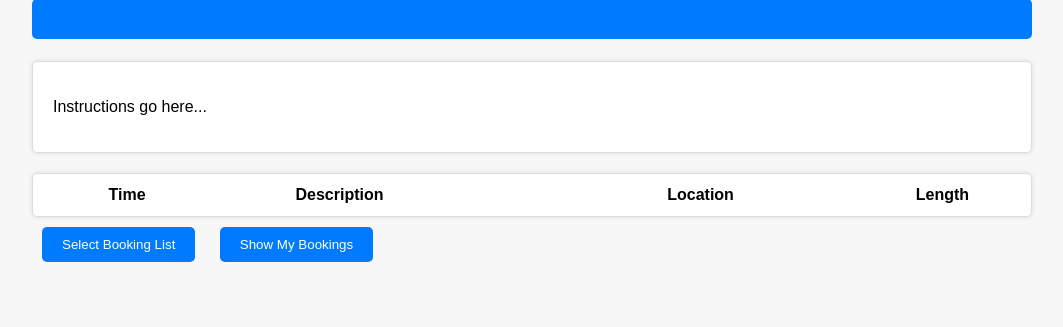
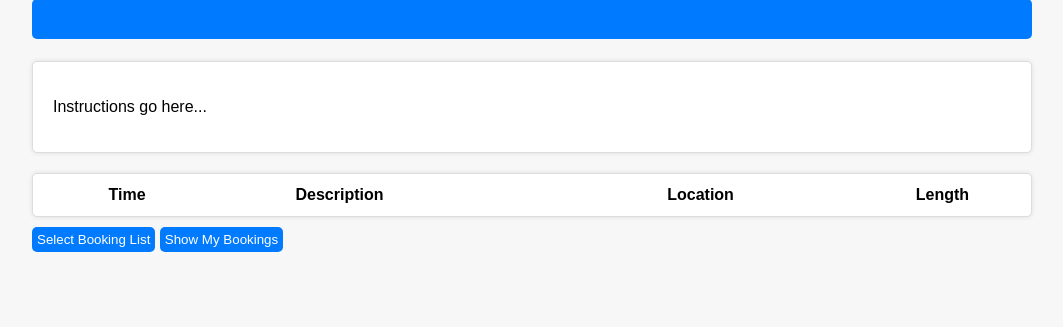
Before and after one commit to Azakh993/ID1212-Network-Programming, a Flask app: template templates/booking_lists.html in a window 1280 px wide. Shown: the part 142-469 px from the top of the page, without its empty margins (108-1171 px from the left). Run offline with Flask 3, Linux system fonts and the light colour scheme; the template is opened without the code that fills it, so the values that code supplies are empty; parts of the project's set-up code (start-up, migrations or seed data) failed here and were passed over.

Commit message:
Adjustments for better UI.

```diff
--- a/static/css/booking_lists.css
+++ b/static/css/booking_lists.css
@@ -40,6 +40,7 @@ h1 {
     border: 1px solid #ddd; /* Light gray border */
     border-radius: 5px;
     box-shadow: 0 0 5px rgba(0, 0, 0, 0.1); /* Light shadow */
+    margin-bottom: 10px;
 }
 
 /* Apply custom widths to the first and second columns */
@@ -65,7 +66,6 @@ button {
     color: white;
     border: none;
     border-radius: 5px;
-    padding: 10px 20px;
-    margin: 10px;
+    padding: 5px 5px 5px 5px;
     cursor: pointer;
 }
```
